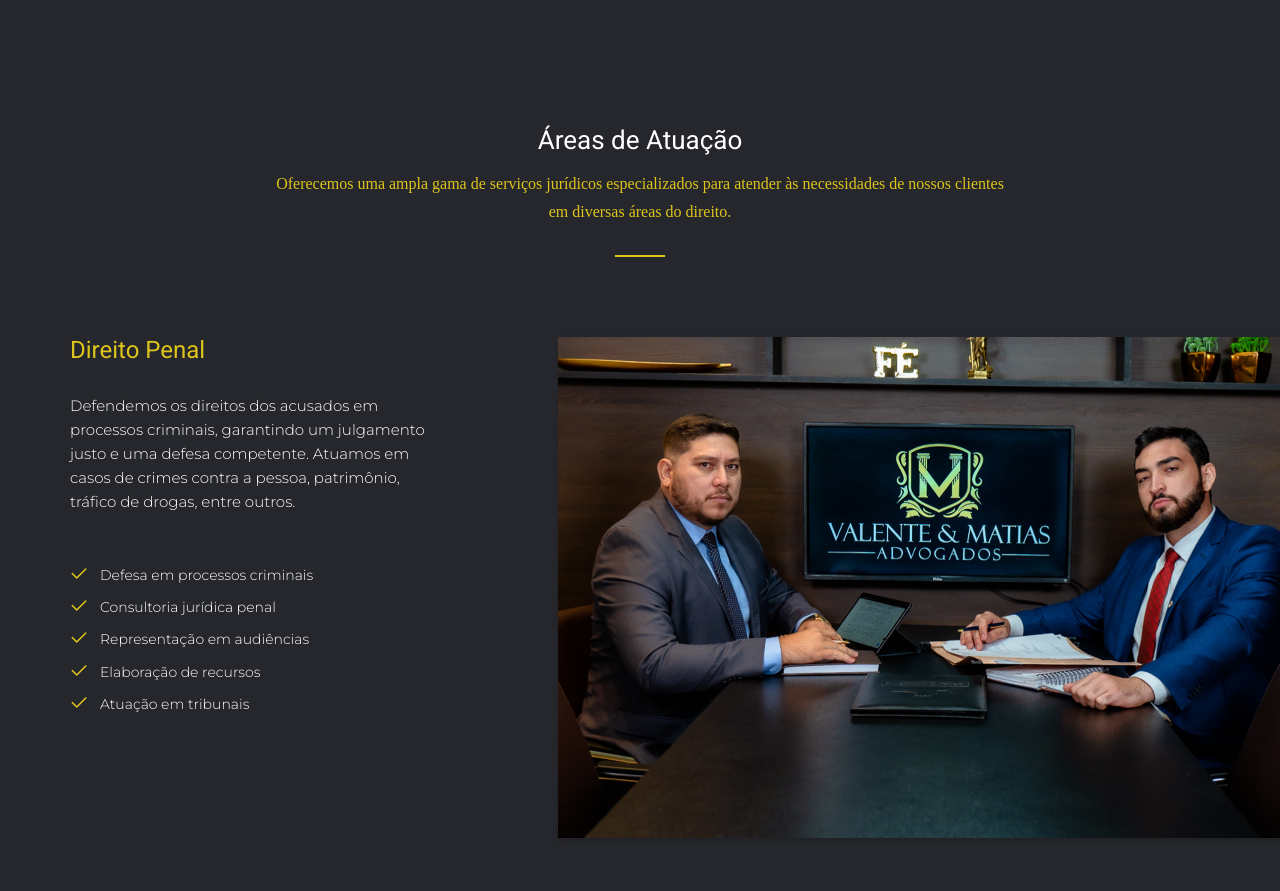
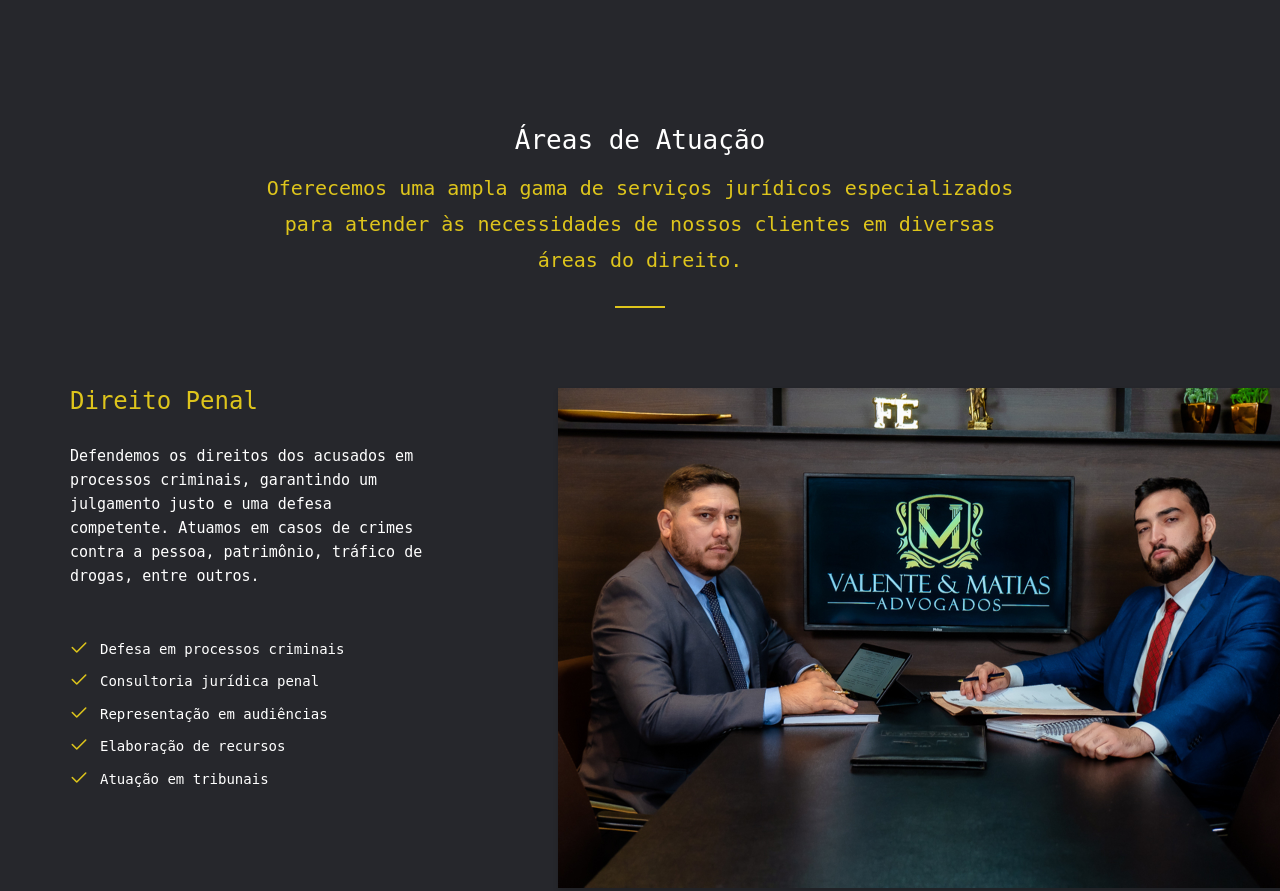
Before and after one commit to Cast4nha/VMAdvogados, a plain HTML site: page index.html in a window 1280 px wide. Shown: the part 1920-2811 px from the top of the page. Drawn offline with Linux system fonts and the light colour scheme; files whose address does not match are found by name.

Commit message:
Teste de fontes

```diff
--- a/css/style.css
+++ b/css/style.css
@@ -13,7 +13,7 @@
 *
 * ======================================================= */
 body {
-  font-family: "Montserrat", serif;
+  font-family: "monospace", serif;
   font-weight: 300;
   font-size: 15px;
   line-height: 1.6;
@@ -48,7 +48,7 @@ h4,
 h5,
 h6 {
   color: #dec51c;
-  font-family: "Roboto", Arial, sans-serif;
+  font-family: "Monospace", Arial, sans-serif;
   font-weight: 400;
   margin: 0 0 30px 0;
 }
@@ -1023,14 +1023,14 @@ img {
 }
 
 .section-heading h3 {
-  font-size: 16px;
+  font-size: 20px;
   font-weight: 400;
   line-height: 1.8;
   color: #dec51c;
   position: relative;
   display: block;
   padding-bottom: 30px;
-  font-family: "Prata", serif;
+  font-family: "monospace", serif;
 }
 
 .section-heading h3:after {
```
